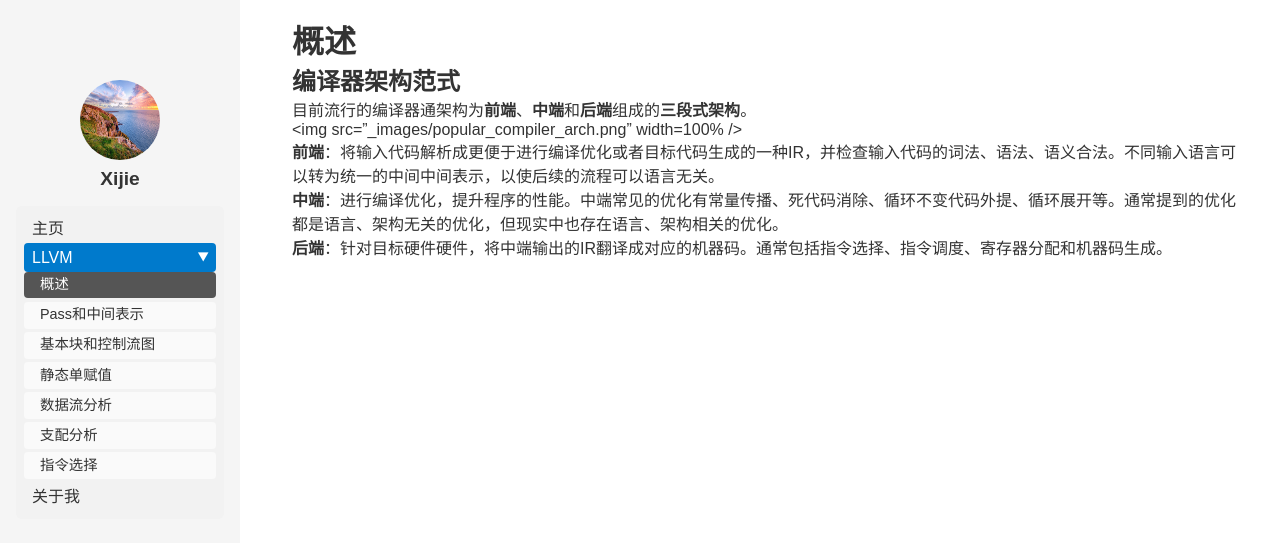
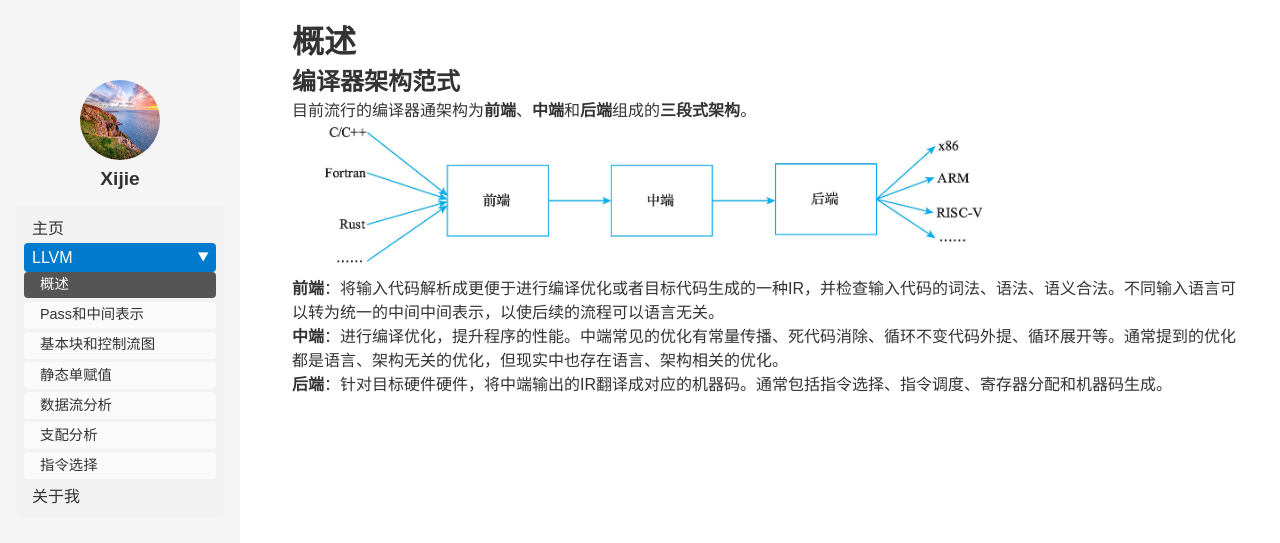
Before and after one commit to Xijie-Shuai/xijie-shuai.github.io, a Jekyll site: the page built from categories/LLVM/overview/index.md, in a window 1280 px wide. Shown: the top 543 px of the page. Built offline with Jekyll 4.4.1, drawn with Linux system fonts in a browser that asks for light colours.

Commit message:
show images

```diff
--- a/categories/LLVM/overview/index.md
+++ b/categories/LLVM/overview/index.md
@@ -9,7 +9,7 @@ title: 概述
 
 目前流行的编译器通架构为**前端**、**中端**和**后端**组成的**三段式架构**。
 
-<img src="_images/popular_compiler_arch.png" width=100% />
+![popular_compiler_arch](images/popular_compiler_arch.png){: width="75%"}
 
 **前端**：将输入代码解析成更便于进行编译优化或者目标代码生成的一种IR，并检查输入代码的词法、语法、语义合法。不同输入语言可以转为统一的中间中间表示，以使后续的流程可以语言无关。
 
```
Also changed, not shown: categories/LLVM/pass_and_ir/index.md (+1 -1 lines), categories/LLVM/overview/images/popular_compiler_arch.png (renamed from categories/LLVM/overview/_images/popular_compiler_arch.png), categories/LLVM/pass_and_ir/images/graph_IR.png (renamed from categories/LLVM/pass_and_ir/_images/graph_IR.png).
